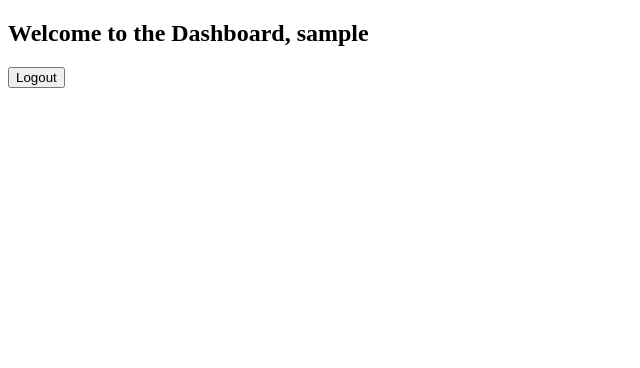
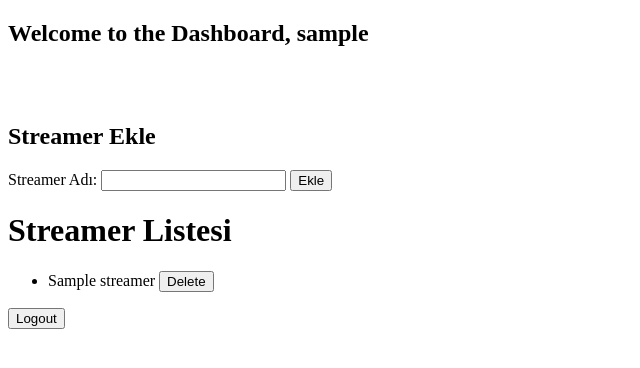
Before and after one commit to emirhanerbil/stream_notifyy, a FastAPI app: template templates/dashboard.html in a window 1280 px wide. Shown: the top 368 px of the page, without its empty margins (0-640 px from the left). Run offline with FastAPI, Linux system fonts and the light colour scheme; the template is opened without the code that fills it: most values are stand-ins (such as "Sample title", 1, 10 or a date in 2020).

Commit message:
streamers-collection-crud

```diff
--- a/main.py
+++ b/main.py
@@ -4,8 +4,8 @@ from fastapi.security import OAuth2PasswordBearer
 from fastapi.templating import Jinja2Templates
 from fastapi.staticfiles import StaticFiles
 from fastapi.responses import HTMLResponse, JSONResponse, RedirectResponse
-from models import UserRegister, UserLogin, UserInDB
-from utils.security import create_access_token, hash_password, verify_password, verify_token
+from models import *
+from utils.security import *
 from utils.db import *
 from utils.logging import setup_logger
 from utils.validators import *
@@ -26,6 +26,7 @@ app.mount("/static", StaticFiles(directory="static"), name="static")
 
 #db bağlanma
 users_collection = get_users_collection()
+streamers_collection = get_streamers_collection()
 
 # Token doğrulama işlevi için OAuth2PasswordBearer
 oauth2_scheme = OAuth2PasswordBearer(tokenUrl="token")
@@ -49,7 +50,6 @@ async def register(request: Request, username: str = Form(...), password: str =
     if username_existed:
         return templates.TemplateResponse("register.html", {"request": request,"error" : "Bu kullanıcı adı sistemimizde kayıtlıdır."})
 
-
     # Kullanıcı maili mevcut olup olmadığını kontrol et
     email_existed = await is_email_existed(users_collection,email)
     if email_existed:
@@ -60,7 +60,6 @@ async def register(request: Request, username: str = Form(...), password: str =
     if not password_valid:
         return templates.TemplateResponse("register.html", {"request": request,"error" : "Şifreniz 8-20 karakter uzunluğunda olmalıdır."})
 
-
     # Şifreyi hashleyip kullanıcıyı kaydetme
     hashed_password = hash_password(password)
     user_in_db = UserInDB(
@@ -69,6 +68,13 @@ async def register(request: Request, username: str = Form(...), password: str =
         hashed_password=hashed_password
     )
     await users_collection.insert_one(user_in_db.dict())
+
+    streamer = Streamers(
+        username=username,
+        streamers = []
+    )
+    await streamers_collection.insert_one(streamer.dict())
+
 
     # Kayıt olma başarılıysa token oluştur
     access_token = create_access_token(data={"sub": username})
@@ -132,11 +138,35 @@ def get_current_user(request: Request):
 async def get_dashboard(request: Request):
     try:
         user = get_current_user(request)
-        print(user)
     except HTTPException:
         return RedirectResponse(url="/login")
 
-    return templates.TemplateResponse("dashboard.html", {"request": request, "username": user})
+    error = request.query_params.get("error")
+    success = request.query_params.get("success")
+
+    streamer_list = await get_streamers(user,streamers_collection)
+    return templates.TemplateResponse("dashboard.html", {"request": request, "username": user,"streamers":streamer_list,"error":error,"success" : success})
+
+
+
+@app.post("/delete_streamer/{streamer_name}", response_class=RedirectResponse)
+async def delete_streamers(streamer_name: str, request: Request):
+    user = get_current_user(request)  # Kullanıcı doğrulama
+    # Streamer'ı veritabanından sil
+    removed_streamer = await remove_streamer(user,streamers_collection,streamer_name)
+    return RedirectResponse(url="/dashboard", status_code=303)
+
+
+@app.post("/add_streamer",response_class=RedirectResponse)
+async def add_streamers(streamer_name: str = Form(...), request: Request = Request):
+    user = get_current_user(request)  # Kullanıcı doğrulama
+    is_streamer_exist = await add_streamer(username=user,streamer_collection=streamers_collection,streamer_name=streamer_name)
+    if is_streamer_exist:
+        print(is_streamer_exist)
+        return RedirectResponse(url="/dashboard?error=streamer_exists", status_code=303)
+
+    return RedirectResponse(url="/dashboard?success=streamer_added", status_code=303)
+
 
 
 # Logout işlemi
--- a/models.py
+++ b/models.py
@@ -14,3 +14,7 @@ class UserInDB(BaseModel):
     email: EmailStr
     username: str
     hashed_password: str
+
+class Streamers(BaseModel):
+    username: str
+    streamers : list
--- a/templates/dashboard.html
+++ b/templates/dashboard.html
@@ -7,6 +7,31 @@
 </head>
 <body>
     <h2>Welcome to the Dashboard, {{ username }}</h2>
+    <br></br>
+    <h2>Streamer Ekle</h2>
+    <form action="/add_streamer" method="post">
+        <label for="streamer_name">Streamer Adı:</label>
+        <input type="text" id="streamer_name" name="streamer_name" required>
+        <button type="submit">Ekle</button>
+
+
+        {% if error %}
+        <p style="color: red;">{{ error }}</p>
+    {% elif success %}
+        <p style="color: green;">{{ success }}</p>
+    {% endif %}
+    </form>
+    <h1>Streamer Listesi</h1>
+    <ul>
+        {% for streamer in streamers %}
+    <li>
+        {{ streamer }}
+        <form method="post" action="/delete_streamer/{{ streamer }}" style="display:inline;">
+            <button type="submit">Delete</button>
+        </form>
+    </li>
+{% endfor %}
+    </ul>
     <form method="post" action="/logout">
         <button type="submit">Logout</button>
     </form>
--- a/templates/login.html
+++ b/templates/login.html
@@ -16,10 +16,11 @@
         <input type="password" id="password" name="password" required><br><br>
 
         <button type="submit">Login</button>
-    </form>
-    {% if error %}
+        {% if error %}
         <p style="color: red;">{{ error }}</p>
     {% endif %}
+    </form>
+
     <a href="/register">Don't have an account? Register here</a>
 </body>
 </html>
```
Also changed, not shown: utils/db.py (+23 -0 lines).
